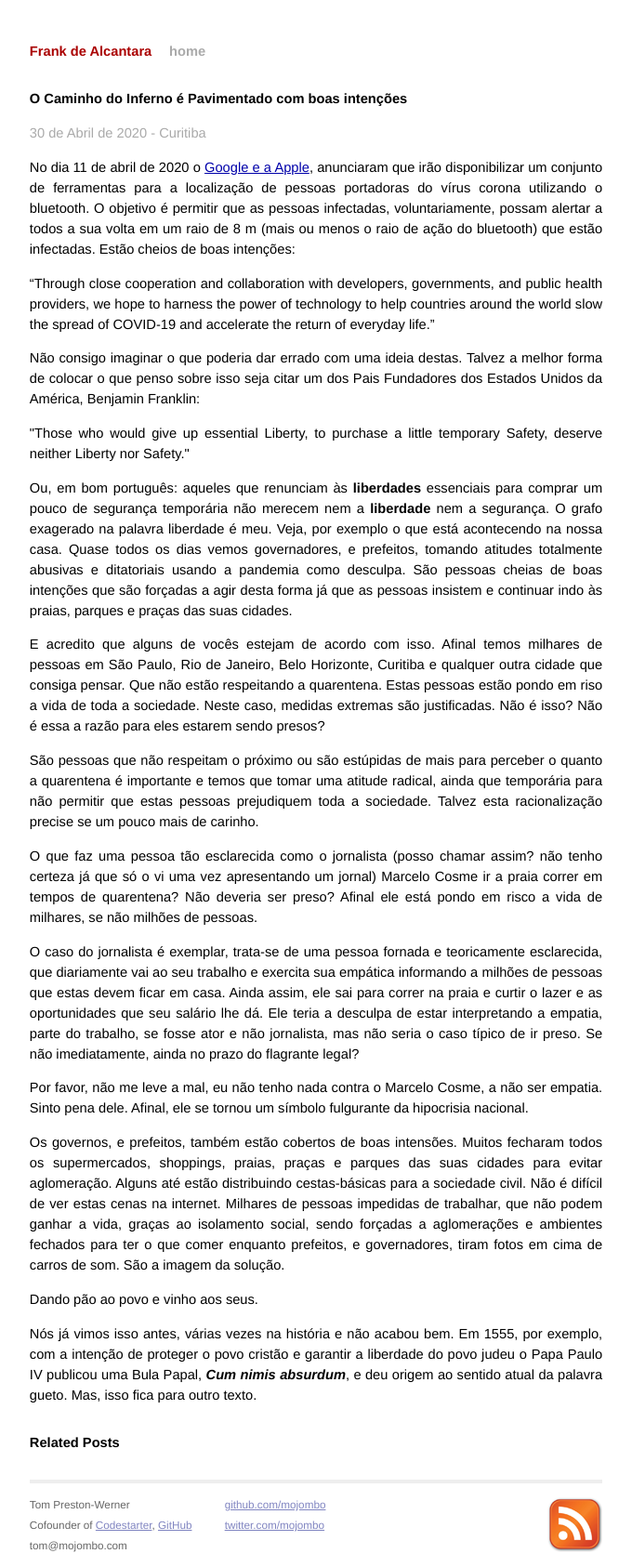
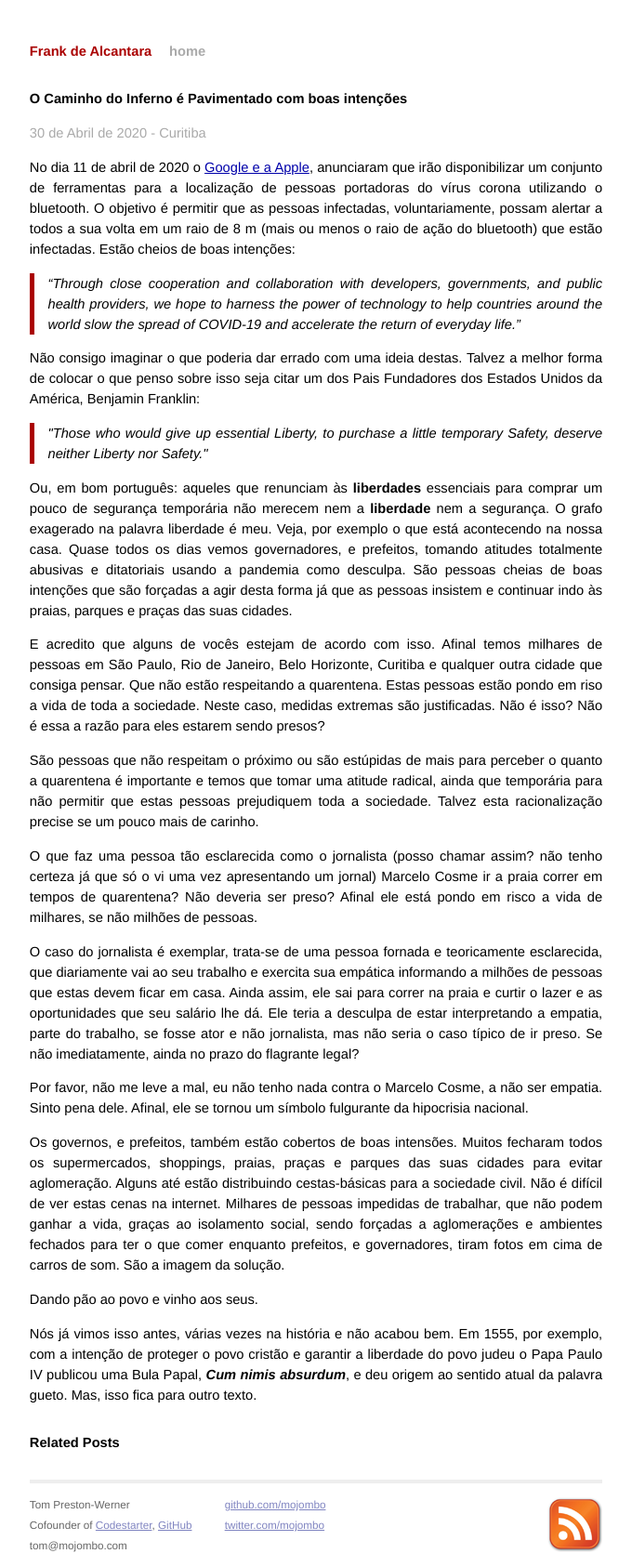
Before and after one commit to mojombo/mojombo.github.io, a Jekyll site: the page built from _posts/2020-04-30-o-caminho-do-inferno-pavimentado-com-boas-intencoes.md, in a window 1280 px wide. Shown: the whole page at 93% size, without its empty margins (300-980 px from the left). Built offline with Jekyll 4.4.1, drawn with Linux system fonts in a browser that asks for light colours.

Commit message:
trocando a css

```diff
--- a/css/screen.css
+++ b/css/screen.css
@@ -181,6 +181,18 @@
     padding: 1em 0;
   }
 
+  #post blockquote {
+    padding-left: 1em;
+    border-left: 5px solid #ddd;
+    font-style: italic;
+  }
+
+  #post .note {
+    padding-left: 1em;
+    border-left: 5px solid #a00;
+    font-style: italic;
+  }
+
   /* terminal */
 
   #post pre.terminal {
```
